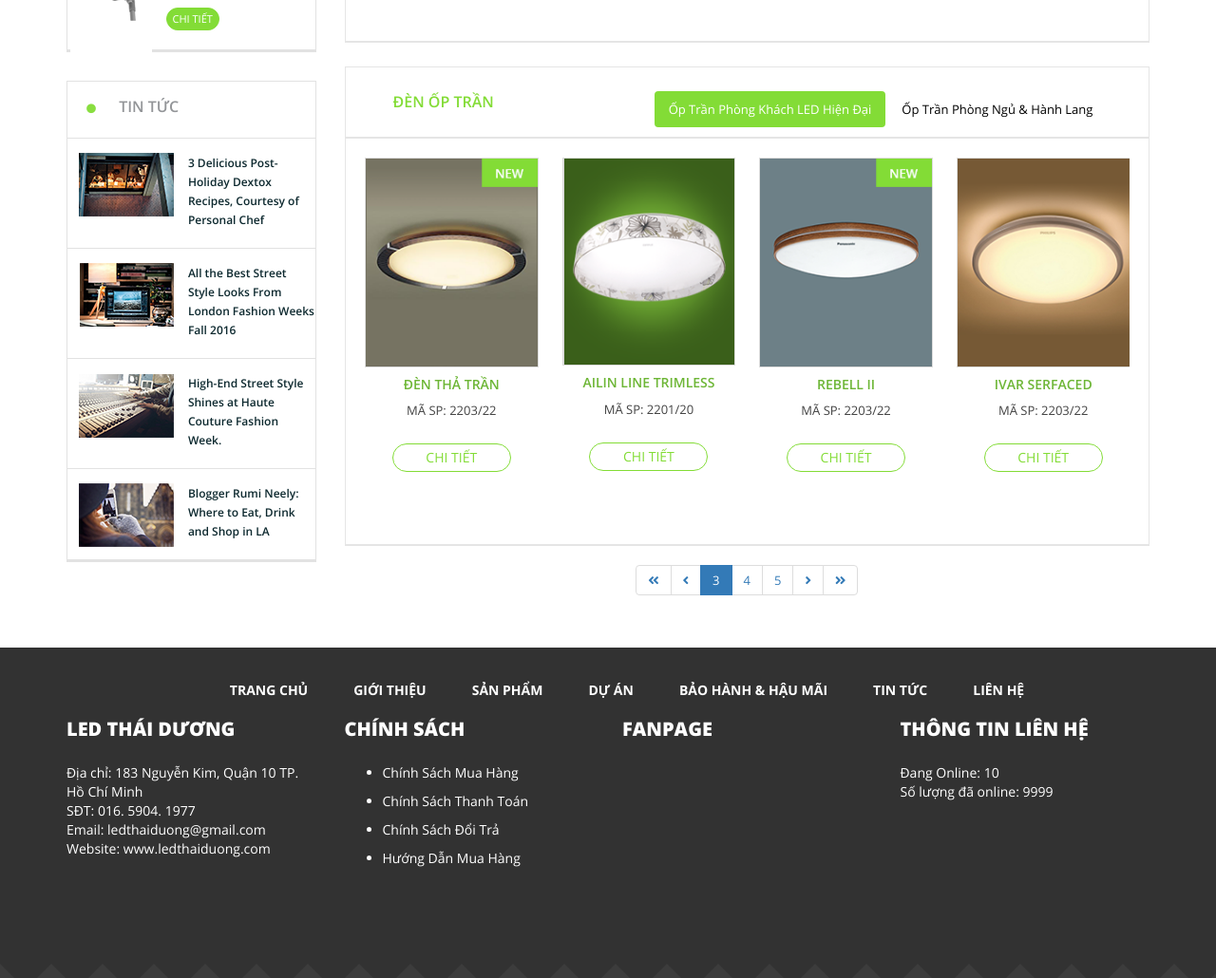
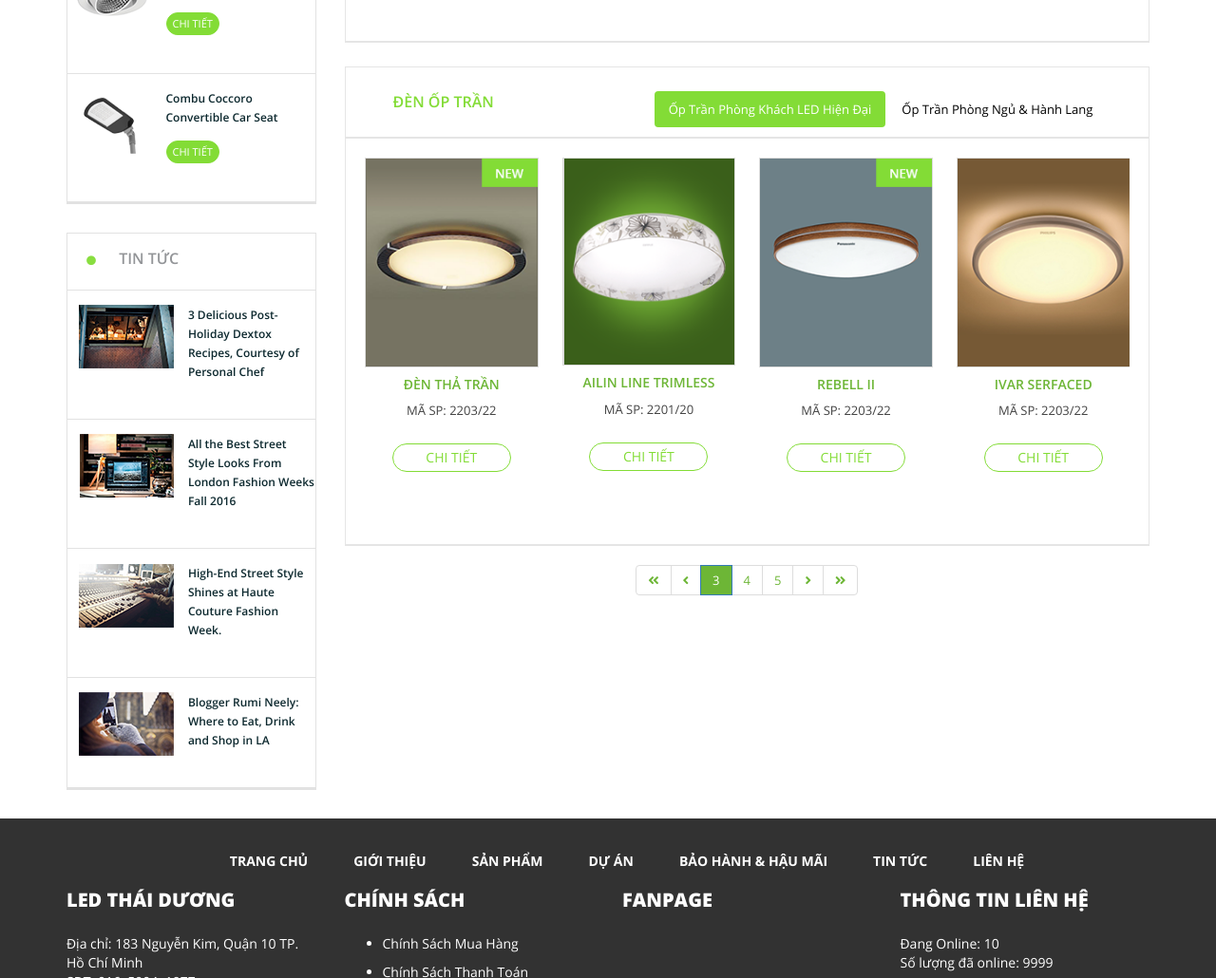
Before and after one commit to Baotran2511/thaiduong-led, a plain HTML site: page pro.html in a window 1280 px wide. Shown: the part 2237-3267 px from the top of the page at 95% size. Drawn offline with Linux system fonts and the light colour scheme; grey boxes are pictures that could not be loaded.

Commit message:
Update section.css

```diff
--- a/css/section.css
+++ b/css/section.css
@@ -97,7 +97,7 @@
     border-bottom: 1px solid #e2e2e2;
     padding-top: 15px;
     padding-left: 10px;
-    padding-bottom: 20px;
+    padding-bottom: 40px;
 }
 .section-bottom .section-left .best-pro .pros .pro-sub,
 .section-bottom .section-left .sale-pro .pros .pro-sub,
@@ -307,3 +307,25 @@ a {
     color:#83dc36;
     border: 1px solid #83dc36
 }
+.pagination>.active>a,
+.pagination>.active>a:focus,
+.pagination>.active>a:hover,
+.pagination>.active>span,
+.pagination>.active>span:focus,
+.pagination>.active>span:hover {
+    background-color: #6db636;
+    z-index: 3;
+    color: #fff;
+    cursor: default;
+ }
+ .pagination>li>a, .pagination>li>span {
+    position: relative;
+    float: left;
+    padding: 6px 12px;
+    margin-left: -1px;
+    line-height: 1.42857143;
+    color: #6db636;
+    text-decoration: none;
+    background-color: #fff;
+    border: 1px solid #ddd;
+ }
```
